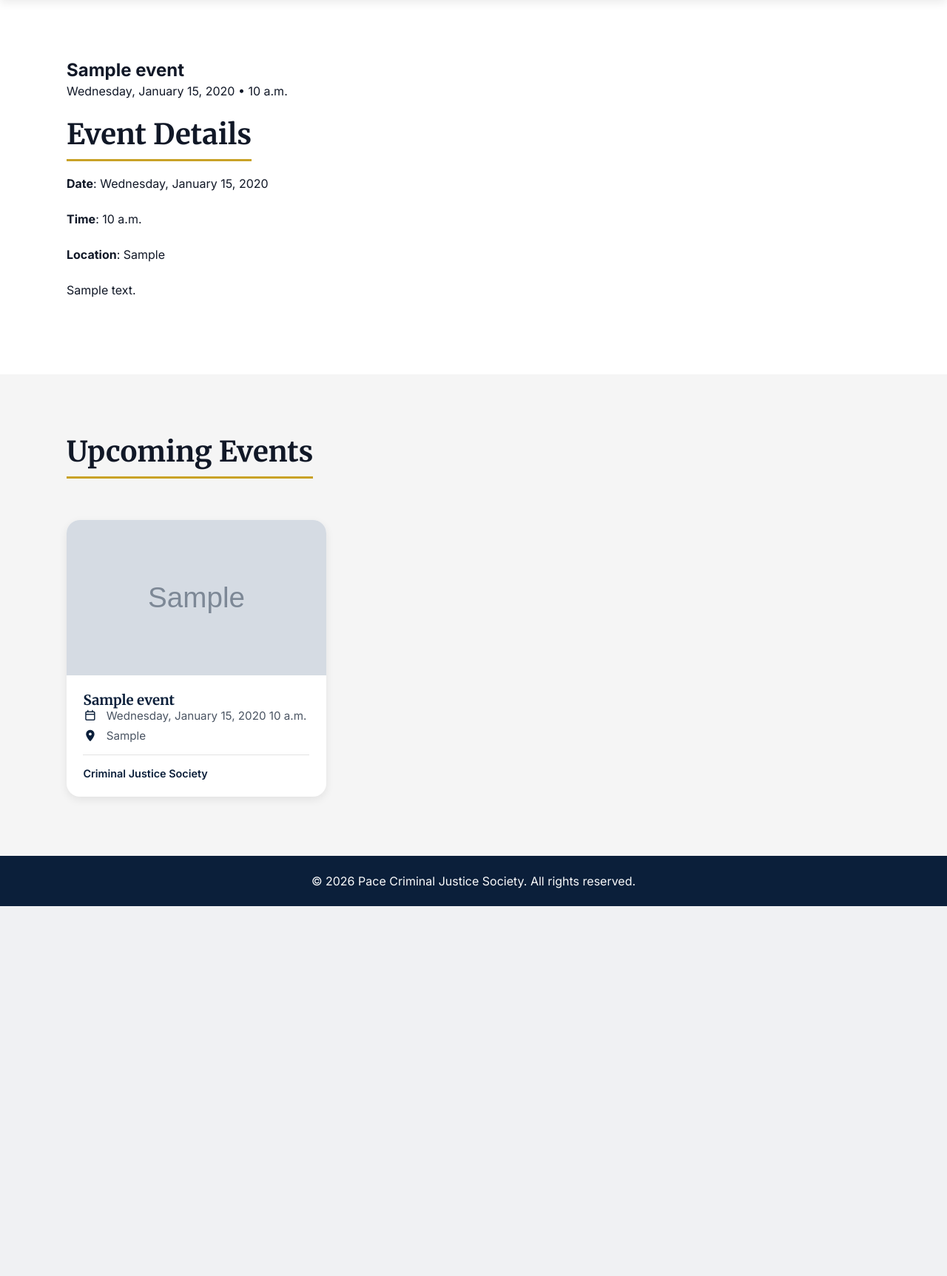
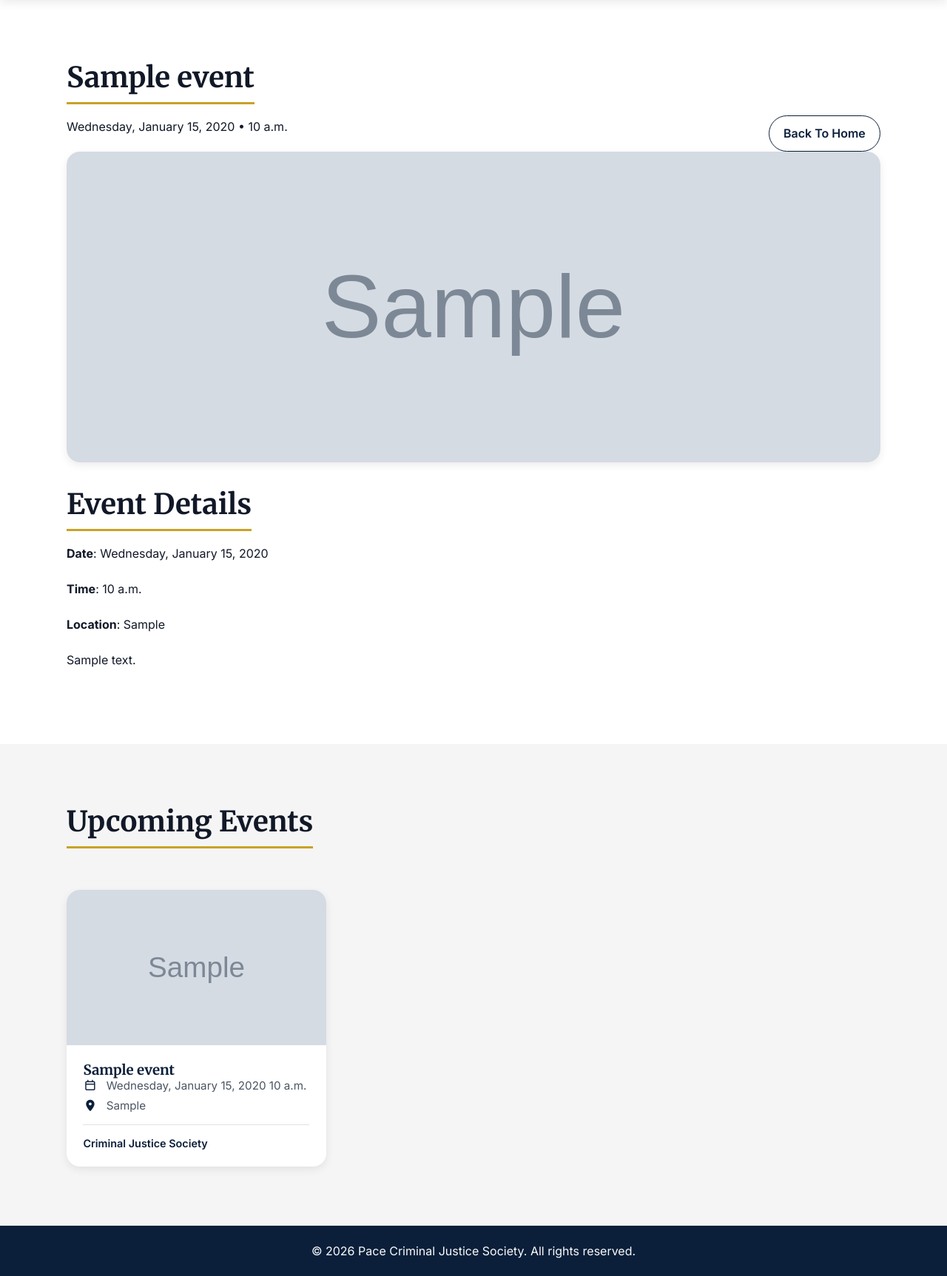
Before and after one commit to obrien98/PaceCriminalJusticeDjango, a Django app: page /events/1/ in a window 1280 px wide. Shown: the part 129-1854 px from the top of the page at 74% size. Before the commit the page ends 1354 px from the top, so only its background shows below. Run offline with Django 5.2, Linux system fonts and the light colour scheme; tables that the repository leaves empty hold one stand-in row (values such as "Sample post"); grey boxes marked "Sample" are stand-in pictures; some libraries are stand-ins or nearby versions.

Commit message:
update event detail view

```diff
--- a/core/static/core/styles/index.css
+++ b/core/static/core/styles/index.css
@@ -431,6 +431,18 @@
     padding: 2rem;
 }
 
+.event-detail-hero {
+    margin-bottom: 2rem;
+}
+
+.event-detail-image {
+    width: 100%;
+    max-height: 420px;
+    object-fit: cover;
+    border-radius: 18px;
+    box-shadow: var(--shadow-soft);
+}
+
 .event-detail-kicker {
     text-transform: uppercase;
     letter-spacing: 0.18em;
--- a/core/templates/core/event_detail.html
+++ b/core/templates/core/event_detail.html
@@ -22,8 +22,19 @@
 <!-- Event Details -->
 <section class="purpose">
     <div class="container">
-      <h1>{{ event.name }}</h1>
-      <p class="">{{ event.date|date:"l, F j, Y" }} • {{ event.time }}</p>
+      <div class="events-header">
+        <div>
+          <h1 class="section-title">{{ event.name }}</h1>
+          <p class="section-intro">
+            {{ event.date|date:"l, F j, Y" }} • {{ event.time }}
+          </p>
+        </div>
+        <a href="{% url 'index' %}#events" class="view-more-btn">Back To Home</a>
+      </div>
+
+      <div class="event-detail-hero reveal">
+        <img src="{{ event.image_url }}" alt="{{ event.name }}" class="event-detail-image">
+      </div>
       <h2 class="section-title reveal">Event Details</h2>
 
       <p class="reveal">
```
Also changed, not shown: core/management/commands/seed.py (+5 -5 lines).
